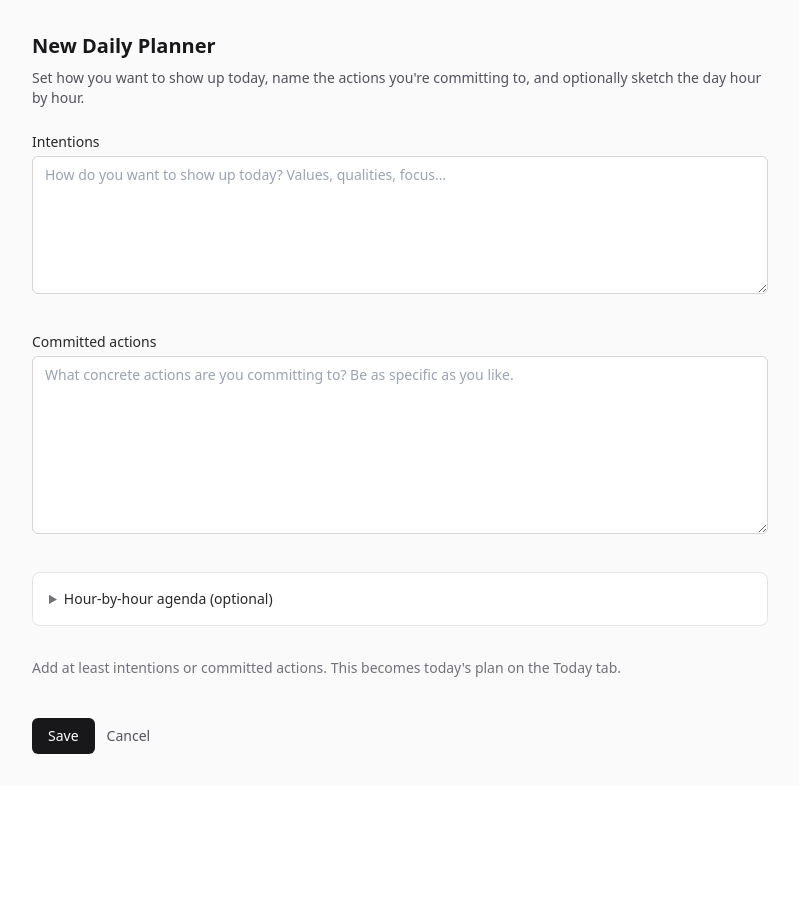
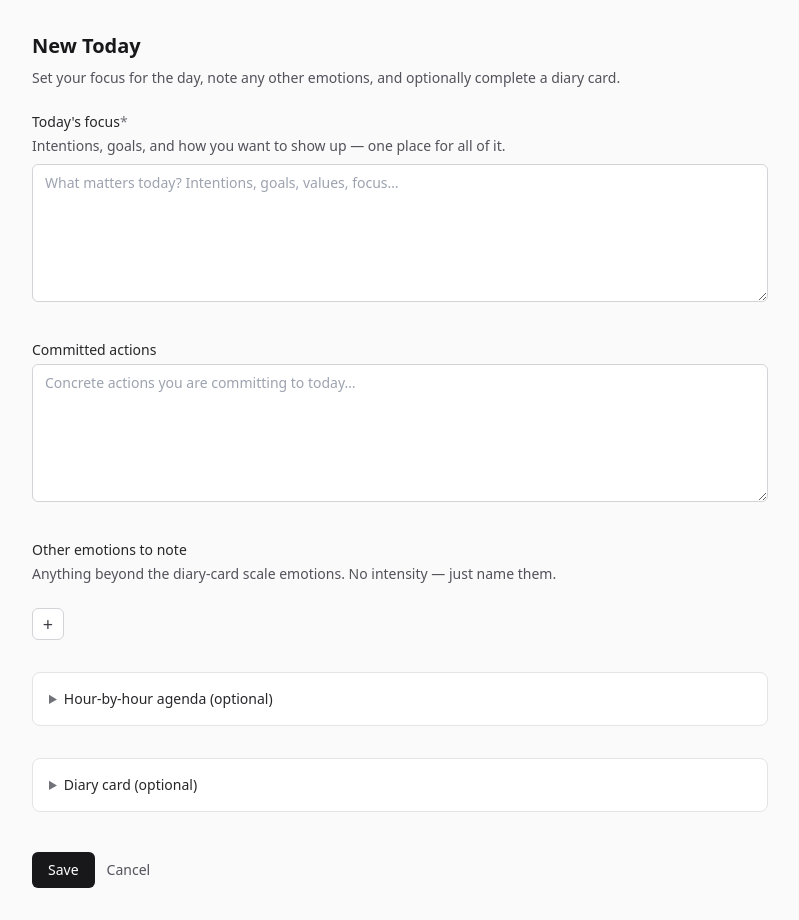
Before and after one commit to andrewadelson92/ledger, a Flask app: page /new/daily_planner in a window 1280 px wide. Shown: the part 75-995 px from the top of the page, without its empty margins (240-1039 px from the left). Before the commit the page ends 829 px from the top, so only its background shows below. Run offline with Flask 3, Linux system fonts and the light colour scheme; data that the repository does not hold is empty; some libraries are stand-ins or nearby versions.

Commit message:
Unify Today into one home card with delete.
Combine focus, noted emotions, and optional diary card; drop separate daily goal/diary add paths so the Today tab has a single clearable entry.

Co-authored-by: Cursor <cursoragent@cursor.com>

```diff
--- a/app.py
+++ b/app.py
@@ -16,6 +16,7 @@ from constants import (
     EMOTION_WHEEL,
     BEHAVIORAL_ACTIVATION_EMOTIONS,
     DEFAULT_TARGET_BEHAVIORS,
+    DIARY_CARD_EMOTIONS,
 )
 from helpers import (
     type_label,
@@ -44,7 +45,7 @@ from helpers import (
     opposite_action_emotion_rows,
     parse_opposite_action_plan,
     merge_opposite_action_outcome,
-    entry_in_progress_can_delete,
+    entry_can_delete,
     linked_journal_for,
     sync_diary_card_journal,
     parse_journal_fields,
@@ -52,9 +53,13 @@ from helpers import (
     find_todays_entry,
     agenda_slots_for_form,
     format_planner_hour,
+    emotion_wheel_excluding,
+    daily_planner_focus,
+    daily_planner_has_diary,
+    diary_card_extra_emotions,
 )
 
-ADD_HIDDEN_TYPES = frozenset({"exposure_checkin"})
+ADD_HIDDEN_TYPES = frozenset({"exposure_checkin", "daily_goal", "diary_card"})
 
 _app_root = os.path.dirname(os.path.abspath(__file__))
 
@@ -95,6 +100,7 @@ def inject_globals():
         "module_skills": MODULE_SKILLS,
         "emotion_wheel": EMOTION_WHEEL,
         "default_target_behaviors": DEFAULT_TARGET_BEHAVIORS,
+        "diary_card_emotions": DIARY_CARD_EMOTIONS,
         "chain_link_type_label": chain_link_type_label,
         "diary_card_emotion_values": diary_card_emotion_values,
         "diary_card_extra_emotions": diary_card_extra_emotions,
@@ -110,6 +116,8 @@ def inject_globals():
         "exposure_predicted_peak": exposure_predicted_peak,
         "agenda_slots_for_form": agenda_slots_for_form,
         "format_planner_hour": format_planner_hour,
+        "daily_planner_focus": daily_planner_focus,
+        "daily_planner_has_diary": daily_planner_has_diary,
     }
 
 
@@ -128,6 +136,8 @@ for _name, _fn in (
     ("exposure_predicted_peak", exposure_predicted_peak),
     ("agenda_slots_for_form", agenda_slots_for_form),
     ("format_planner_hour", format_planner_hour),
+    ("daily_planner_focus", daily_planner_focus),
+    ("daily_planner_has_diary", daily_planner_has_diary),
 ):
     app.add_template_global(_fn, _name)
 
@@ -210,9 +220,11 @@ def index():
         tab=tab,
         add_options=add_options,
         in_progress_items=in_progress_items,
-        todays_daily_goal=_todays_daily_goal(),
         todays_daily_planner=_todays_daily_planner(),
         today_label=today_label,
+        daily_planner_focus=daily_planner_focus,
+        daily_planner_has_diary=daily_planner_has_diary,
+        diary_card_emotion_values=diary_card_emotion_values,
     )
 
 
@@ -284,6 +296,11 @@ def _form_render_ctx(entry_type: str, payload: dict | None, entry=None, form=Non
     }
     if entry_type == "daily_planner":
         ctx["agenda_slots"] = agenda_slots_for_form(ctx["payload"])
+        ctx["noted_emotion_wheel"] = emotion_wheel_excluding(DIARY_CARD_EMOTIONS)
+        ctx["diary_card_emotions"] = DIARY_CARD_EMOTIONS
+        ctx["diary_extra_emotions"] = diary_card_extra_emotions(
+            ctx["payload"].get("diary_emotions")
+        )
     if entry_type == "diary_card":
         ctx["extra_emotions"] = diary_card_extra_emotions(ctx["payload"].get("emotions"))
         if form is not None:
@@ -404,14 +421,14 @@ def new_entry(entry_type):
             flash("Daily goal saved.")
             return redirect(url_for("index", tab="today"))
         if entry_type == "daily_planner":
-            if not payload.get("intentions") and not payload.get("committed_actions"):
-                flash("Add intentions and/or committed actions for today.")
+            if not payload.get("focus"):
+                flash("Today's focus is required.")
                 return render_template(
                     f"forms/{entry_type}.html",
                     **_form_render_ctx(entry_type, payload, is_edit=False, exposure_plans=[]),
                 )
             _save_daily_planner(payload)
-            flash("Daily planner saved.")
+            flash("Today saved.")
             return redirect(url_for("index", tab="today"))
         entry = Entry(
             type=entry_type,
@@ -476,6 +493,7 @@ def entry_detail(entry_id):
         linked_plan=linked_plan,
         linked_journal=linked_journal,
         linked_diary_card=linked_diary_card,
+        can_delete=entry_can_delete(entry),
         needs_outcome=needs_ba_outcome or needs_exposure_outcome or needs_opposite_action_outcome,
         needs_ba_outcome=needs_ba_outcome,
         needs_exposure_outcome=needs_exposure_outcome,
@@ -512,7 +530,7 @@ def entry_outcome(entry_id):
 @app.route("/entry/<int:entry_id>/delete", methods=["POST"])
 def entry_delete(entry_id):
     entry = _get_entry_or_404(entry_id)
-    if not entry_in_progress_can_delete(entry):
+    if not entry_can_delete(entry):
         abort(400)
     kind = type_label(entry.type)
     db.session.delete(entry)
@@ -661,8 +679,8 @@ def entry_edit(entry_id):
                     ),
                 )
         if entry.type == "daily_planner":
-            if not payload.get("intentions") and not payload.get("committed_actions"):
-                flash("Add intentions and/or committed actions for today.")
+            if not payload.get("focus"):
+                flash("Today's focus is required.")
                 return render_template(
                     f"forms/{entry.type}.html",
                     **_form_render_ctx(
--- a/constants.py
+++ b/constants.py
@@ -17,7 +17,7 @@ ENTRY_TYPES = [
 ENTRY_TYPE_LABELS = {
     "checkin": "Emotion Check-In",
     "daily_goal": "Daily Goal",
-    "daily_planner": "Daily Planner",
+    "daily_planner": "Today",
     "diary_card": "Diary Card",
     "skill_used": "Skill Used",
     "thought_record": "Thought Record",
@@ -33,6 +33,7 @@ ENTRY_TYPE_LABELS = {
 # Home Add tab labels (override ENTRY_TYPE_LABELS when present)
 HOME_ADD_LABELS = {
     "checkin": "Check-In",
+    "daily_planner": "Today",
 }
 
 DEFAULT_CATEGORY = "Emotion Regulation"
--- a/templates/forms/daily_planner.html
+++ b/templates/forms/daily_planner.html
@@ -1,24 +1,46 @@
 {% extends "base.html" %}
-{% from "macros/forms.html" import field_label, text_input, form_actions %}
+{% from "macros/forms.html" import field_label, text_input, form_actions, journal_fields %}
+{% from "macros/emotion_wheel.html" import emotion_wheel_picker %}
+{% from "macros/target_behaviors.html" import target_behavior_urges %}
 
 {% block document_title %}Ledger · {{ entry_label }}{% endblock %}
 
 {% block content %}
+{% set focus_text = payload.focus or payload.intentions or '' %}
+{% set has_diary = (payload.diary_emotions or payload.diary_urges or payload.diary_journal) %}
 <h1 class="text-xl font-semibold text-zinc-900 mb-2">{{ 'Edit' if is_edit else 'New' }} {{ entry_label }}</h1>
-<p class="text-sm text-zinc-600 mb-6">Set how you want to show up today, name the actions you're committing to, and optionally sketch the day hour by hour.</p>
+<p class="text-sm text-zinc-600 mb-6">Set your focus for the day, note any other emotions, and optionally complete a diary card.</p>
 
 <form method="post"
   action="{{ url_for('entry_edit', entry_id=entry_id) if is_edit else url_for('new_entry', entry_type=entry_type) }}"
   class="space-y-8">
 
   <div>
-    {{ field_label('Intentions') }}
-    {{ text_input('intentions', payload.intentions or '', rows=6, placeholder='How do you want to show up today? Values, qualities, focus…') }}
+    {{ field_label("Today's focus", true) }}
+    <p class="text-sm text-zinc-600 mb-2">Intentions, goals, and how you want to show up — one place for all of it.</p>
+    {{ text_input('focus', focus_text, rows=6, required=true, placeholder='What matters today? Intentions, goals, values, focus…') }}
   </div>
 
   <div>
     {{ field_label('Committed actions') }}
-    {{ text_input('committed_actions', payload.committed_actions or '', rows=8, placeholder='What concrete actions are you committing to? Be as specific as you like.') }}
+    {{ text_input('committed_actions', payload.committed_actions or '', rows=6, placeholder='Concrete actions you are committing to today…') }}
+  </div>
+
+  <div>
+    <h2 class="text-sm font-medium text-zinc-800 mb-1">Other emotions to note</h2>
+    <p class="text-sm text-zinc-600 mb-3">Anything beyond the diary-card scale emotions. No intensity — just name them.</p>
+    {{ emotion_wheel_picker(
+      noted_emotion_wheel,
+      'noted_emotions_json',
+      payload.noted_emotions or [],
+      'intensity',
+      5,
+      start_empty=true,
+      show_intensity=false,
+      show_picker_hint=false,
+      add_label='Add emotion',
+      exclude_emotions=diary_card_emotions
+    ) }}
   </div>
 
   <details class="rounded-lg border border-zinc-200 bg-white p-4"
@@ -39,8 +61,66 @@
     </div>
   </details>
 
-  <p class="text-sm text-zinc-500">Add at least intentions or committed actions. This becomes today's plan on the Today tab.</p>
+  <details class="rounded-lg border border-zinc-200 bg-white p-4"
+    {% if has_diary %}open{% endif %}>
+    <summary class="cursor-pointer text-sm font-medium text-zinc-800 marker:text-zinc-500">
+      Diary card (optional)
+    </summary>
+    <p class="mt-2 text-sm text-zinc-600">Rate fixed emotions and target behavior urges (1–5). Add a journal note if helpful.</p>
+
+    <div class="mt-4 space-y-8 border-t border-zinc-100 pt-4">
+      <section>
+        <h3 class="text-sm font-medium text-zinc-800 mb-3">Emotions</h3>
+        <ul class="space-y-3 rounded-lg border border-zinc-200 bg-zinc-50 p-4">
+          {% for name, intensity in diary_card_emotion_values(payload.diary_emotions) %}
+          <li class="flex items-center gap-3">
+            <span class="text-sm font-medium text-zinc-800 w-28 shrink-0">{{ name }}</span>
+            <input type="range" min="1" max="5" value="{{ intensity }}"
+              name="{{ diary_emotion_field_name(name) }}"
+              class="flex-1 accent-zinc-900 diary-fixed-intensity"
+              aria-label="{{ name }} intensity">
+            <span class="text-sm text-zinc-600 w-6 text-center intensity-val">{{ intensity }}</span>
+          </li>
+          {% endfor %}
+        </ul>
+
+        <div class="mt-4">
+          <h4 class="text-sm font-medium text-zinc-800 mb-2">Additional emotions</h4>
+          {{ emotion_wheel_picker(
+            emotion_wheel,
+            'extra_emotions_json',
+            diary_extra_emotions,
+            'intensity',
+            5,
+            start_empty=true,
+            add_label='Add another emotion',
+            show_picker_hint=false
+          ) }}
+        </div>
+      </section>
+
+      <section>
+        {{ target_behavior_urges(payload.diary_urges or [], default_target_behaviors) }}
+      </section>
+
+      <section>
+        {{ journal_fields({'text': payload.diary_journal or ''}, false, 6, 'Journal Entry (optional)') }}
+      </section>
+    </div>
+  </details>
 
   {{ form_actions(url_for('entry_detail', entry_id=entry_id) if is_edit else url_for('index', tab='today')) }}
 </form>
+
+<script>
+(function() {
+  document.querySelectorAll('.diary-fixed-intensity').forEach(function(slider) {
+    const val = slider.nextElementSibling;
+    if (!val) return;
+    slider.addEventListener('input', function() {
+      val.textContent = slider.value;
+    });
+  });
+})();
+</script>
 {% endblock %}
--- a/templates/macros/emotion_wheel.html
+++ b/templates/macros/emotion_wheel.html
@@ -1,4 +1,4 @@
-{% macro emotion_wheel_picker(wheel, hidden_input_name, initial_emotions=[], intensity_key='intensity', max_intensity=5, start_empty=false, add_label='Add emotion', mirror_from=none, show_picker_hint=true, show_intensity=true) %}
+{% macro emotion_wheel_picker(wheel, hidden_input_name, initial_emotions=[], intensity_key='intensity', max_intensity=5, start_empty=false, add_label='Add emotion', mirror_from=none, show_picker_hint=true, show_intensity=true, exclude_emotions=[]) %}
 <div class="emotion-picker"
   data-hidden-name="{{ hidden_input_name }}"
   data-intensity-key="{{ intensity_key }}"
@@ -24,6 +24,7 @@
 
   <input type="hidden" name="{{ hidden_input_name }}" id="{{ hidden_input_name }}" value="">
   <script type="application/json" class="emotion-wheel-data">{{ wheel|tojson }}</script>
+  <script type="application/json" class="emotion-exclude-data">{{ exclude_emotions|default([], true)|tojson }}</script>
 </div>
 
 <script>
@@ -48,6 +49,17 @@
   try {
     wheel = JSON.parse(container.querySelector('.emotion-wheel-data').textContent);
   } catch (e) {}
+
+  let excludedEmotions = {};
+  try {
+    JSON.parse(container.querySelector('.emotion-exclude-data').textContent || '[]').forEach(function(name) {
+      if (name) excludedEmotions[String(name).toLowerCase()] = true;
+    });
+  } catch (e) {}
+
+  function isExcludedEmotion(name) {
+    return !!excludedEmotions[(name || '').trim().toLowerCase()];
+  }
 
   let rows = [];
   try {
@@ -133,10 +145,12 @@
   function getCatalog() {
     const catalog = [];
     loadSaved().forEach(function(name) {
+      if (isExcludedEmotion(name)) return;
       catalog.push({ name: name, family: 'Saved', source: 'saved' });
     });
     Object.keys(wheel).forEach(function(family) {
       (wheel[family] || []).forEach(function(name) {
+        if (isExcludedEmotion(name)) return;
         catalog.push({ name: name, family: family, source: 'builtin' });
       });
     });
@@ -465,7 +479,7 @@
 
   function selectEmotion(index, name) {
     const trimmed = (name || '').trim();
-    if (!trimmed) return;
+    if (!trimmed || isExcludedEmotion(trimmed)) return;
     const taken = usedNames(index);
     if (taken.indexOf(trimmed.toLowerCase()) !== -1) return;
     rows[index].name = trimmed;
```
Also changed, not shown: helpers.py (+83 -12 lines), templates/entry_detail.html (+47 -5 lines), templates/index.html (+63 -42 lines), README.md.
